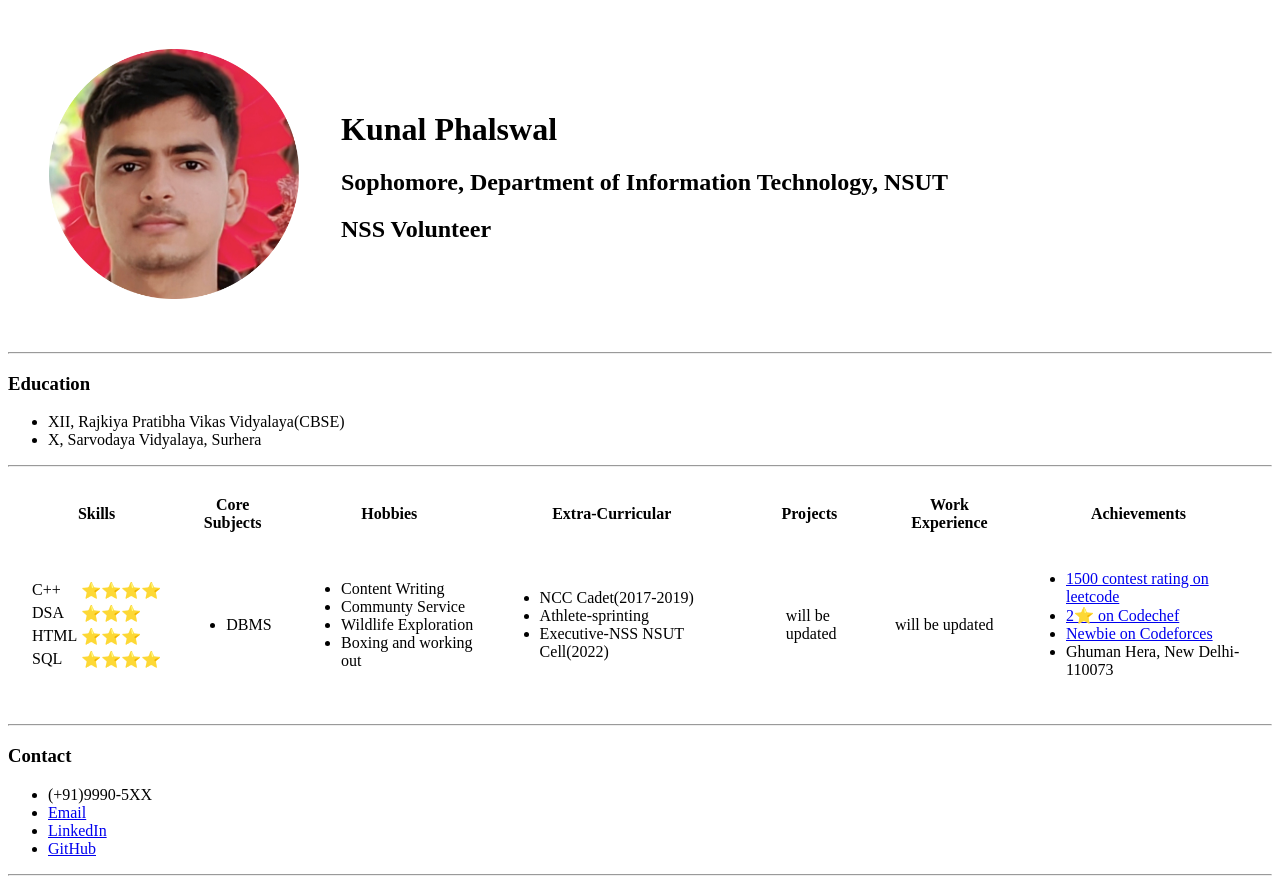
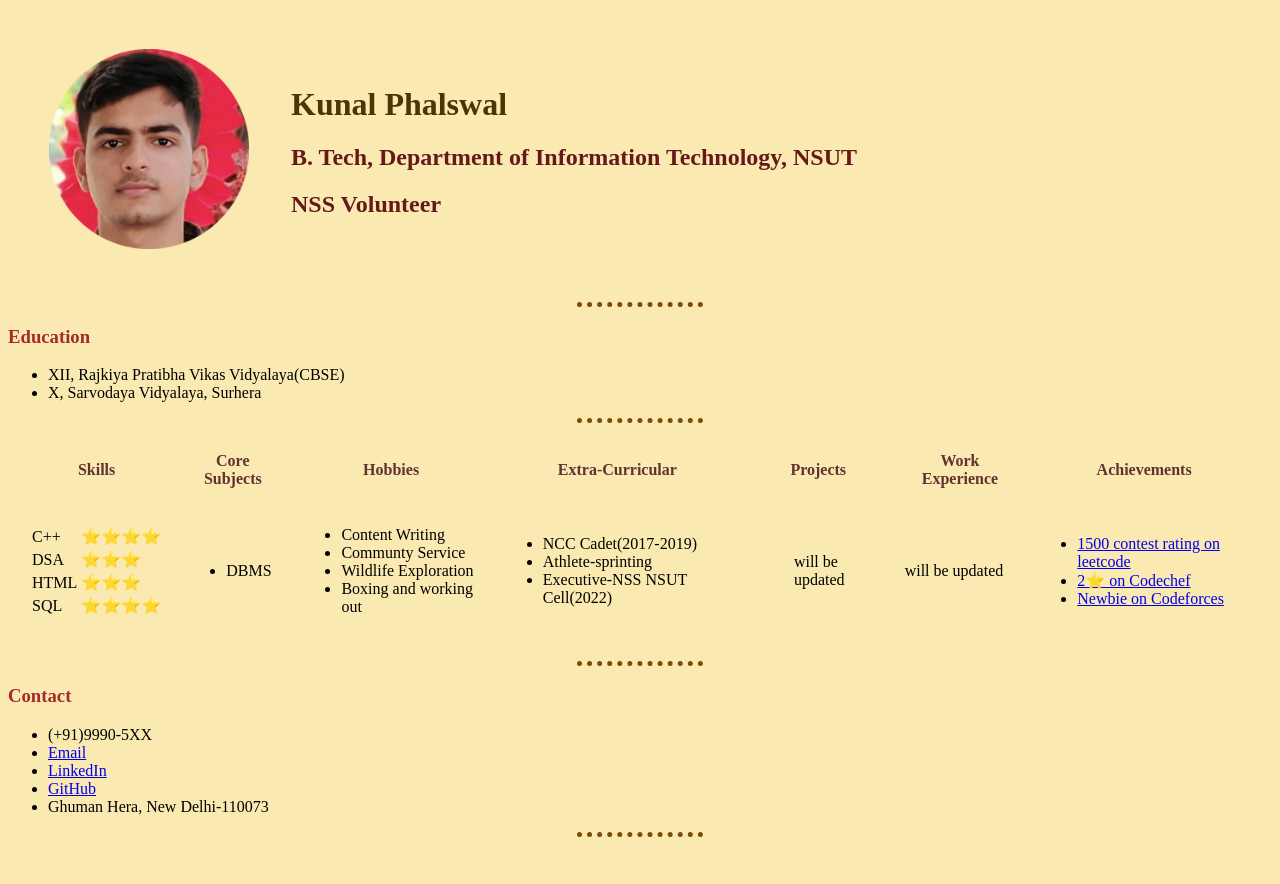
Before and after one commit to kunalphalswal/Personal-Website, a plain HTML site: page index.html in a window 1280 px wide. After the commit the page ends 845 px from the top, so only its background shows below. Drawn offline with Linux system fonts and the light colour scheme.

Commit message:
Update index.html

```diff
--- a/index.html
+++ b/index.html
@@ -5,14 +5,15 @@
     <meta http-equiv="X-UA-Compatible" content="IE=edge">
     <meta name="viewport" content="width=device-width, initial-scale=1.0">
     <title>Kunal's Website</title>
+    <link rel="stylesheet" href="css/styles.css">
 </head>
-<body>
+<body >
     <table cellspacing="40">
         <tr>
-            <td><img src="profile-modified.png" alt="profile pic" height="250" width="250"></td>
+            <td><img src="profile-modified.png" alt="profile pic" height="200" width="200"></td>
             <td>
                 <h1>Kunal Phalswal</h1>
-                <h2><emphasis>Sophomore</emphasis>, Department of <strong>Information Technology</strong>, NSUT</h2>
+                <h2>B. Tech, Department of <strong>Information Technology</strong>, NSUT</h2>
                 <h2>NSS Volunteer</h2>
             </td>
         </tr>
@@ -99,7 +100,6 @@
                                 <li><a href="https://leetcode.com/leonidas_I/">1500 contest rating on leetcode</a></li>
                                 <li><a href="https://www.codechef.com/users/kunalphalswal7">2⭐ on Codechef</a></li>
                                 <li><a href="https://codeforces.com/profile/kunalphalswal">Newbie on Codeforces</a></li>
-                                <li>Ghuman Hera, New Delhi-110073</li>
                             </ul>
 
             </td>
@@ -112,6 +112,7 @@
         <li><a href="mailto:kunalphalswal.ug21@nsut.ac.in">Email</a></li>
         <li><a href="https://www.linkedin.com/in/kunal-phalswal25/">LinkedIn</a></li>
         <li><a href="https://github.com/kunalphalswal">GitHub</a></li>
+        <li>Ghuman Hera, New Delhi-110073</li>
     </ul>
     <hr>
 </body>
```
